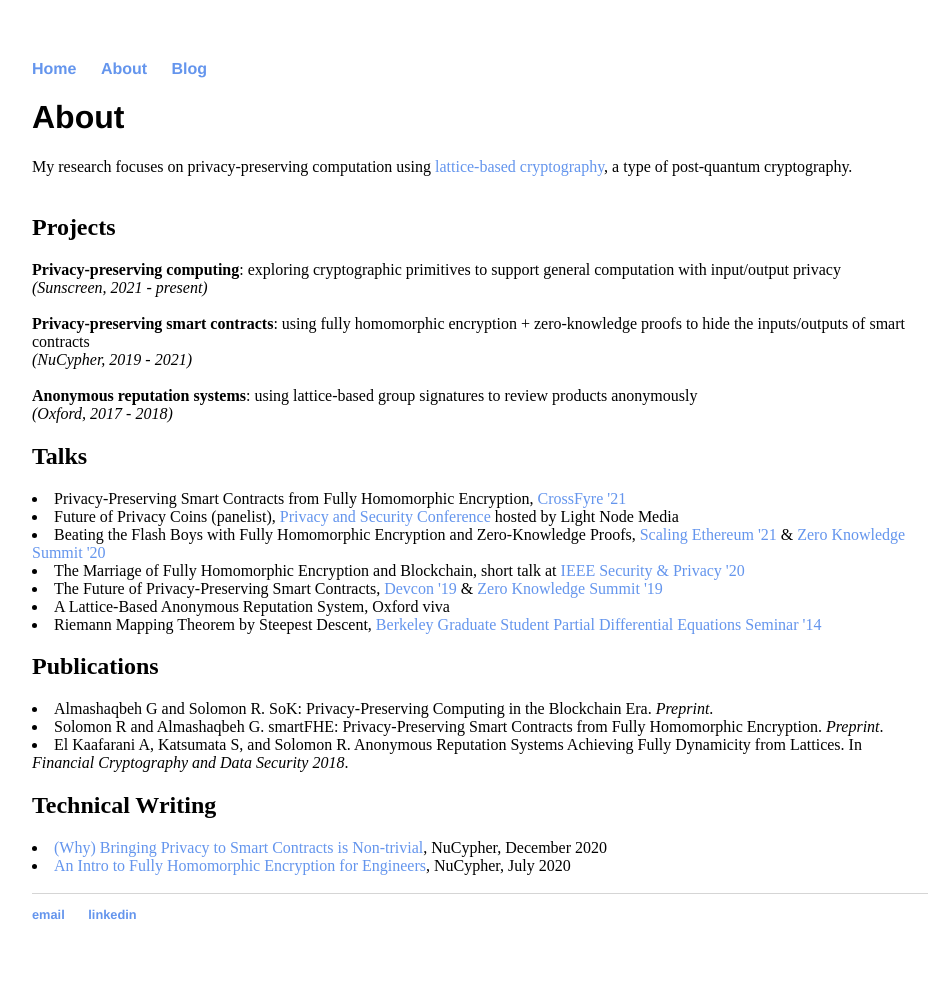
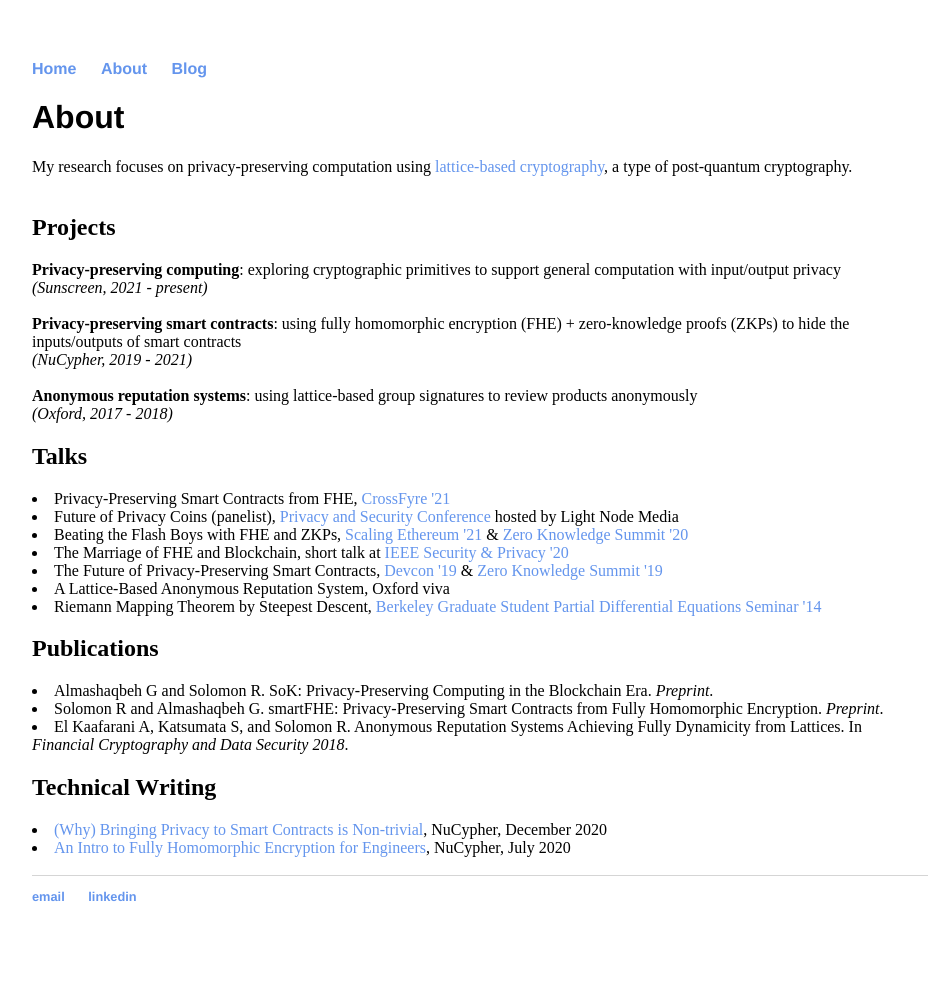
Before and after one commit to ravital/ravital.github.io, a Jekyll site: the page built from about/index.html, in a window 1280 px wide. Shown: the whole page, without its empty margins (160-1096 px from the left). Built offline with Jekyll 4.4.1, drawn with Linux system fonts in a browser that asks for light colours.

Commit message:
Update index.html

```diff
--- a/about/index.html
+++ b/about/index.html
@@ -10,16 +10,16 @@ title: About Ravital Solomon
 			<h2>Projects</h2>
 			<b>Privacy-preserving computing</b>: exploring cryptographic primitives to support general computation with input/output privacy <br><i>(Sunscreen, 2021 - present)</i><br><br>
 
-			<b>Privacy-preserving smart contracts</b>: using fully homomorphic encryption + zero-knowledge proofs to hide the inputs/outputs of smart contracts <br><i>(NuCypher, 2019 - 2021)</i><br><br>
+			<b>Privacy-preserving smart contracts</b>: using fully homomorphic encryption (FHE) + zero-knowledge proofs (ZKPs) to hide the inputs/outputs of smart contracts <br><i>(NuCypher, 2019 - 2021)</i><br><br>
 
 			<b>Anonymous reputation systems</b>: using lattice-based group signatures to review products anonymously <br><i>(Oxford, 2017 - 2018)</i><br>
 
 
 			<h2>Talks</h2>
-			<li>Privacy-Preserving Smart Contracts from Fully Homomorphic Encryption, <a href="https://crossfyre21.cs.ru.nl//">CrossFyre '21</a></li>
+			<li>Privacy-Preserving Smart Contracts from FHE, <a href="https://crossfyre21.cs.ru.nl//">CrossFyre '21</a></li>
 			<li>Future of Privacy Coins (panelist), <a href="https://www.lightnodemedia.com/event/privacy-security-conference-tuesday-august-24/">Privacy and Security Conference</a> hosted by Light Node Media</li>
-			<li>Beating the Flash Boys with Fully Homomorphic Encryption and Zero-Knowledge Proofs, <a href="https://scaling.ethglobal.co">Scaling Ethereum '21</a> & <a href="https://www.zksummit.com/">Zero Knowledge Summit '20</a></li>
-			<li>The Marriage of Fully Homomorphic Encryption and Blockchain, short talk at <a href="https://www.ieee-security.org/TC/SP2020/program-shorttalks.html">IEEE Security & Privacy '20</a></li>
+			<li>Beating the Flash Boys with FHE and ZKPs, <a href="https://scaling.ethglobal.co">Scaling Ethereum '21</a> & <a href="https://www.zksummit.com/">Zero Knowledge Summit '20</a></li>
+			<li>The Marriage of FHE and Blockchain, short talk at <a href="https://www.ieee-security.org/TC/SP2020/program-shorttalks.html">IEEE Security & Privacy '20</a></li>
 			<li>The Future of Privacy-Preserving Smart Contracts,  <a href="https://archive.devcon.org/">Devcon '19</a> & <a href="https://www.zeroknowledge.fm/summit">Zero Knowledge Summit '19</a></li>
 			<li>A Lattice-Based Anonymous Reputation System, Oxford viva</li>
 			<li>Riemann Mapping Theorem by Steepest Descent, <a href="https://math.berkeley.edu/"> Berkeley Graduate Student Partial Differential Equations Seminar '14</a></li>
```
